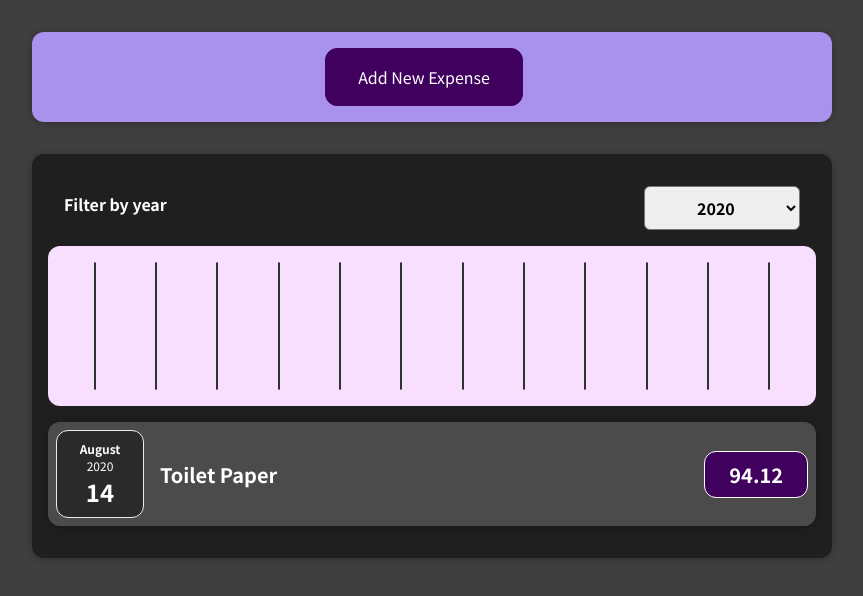
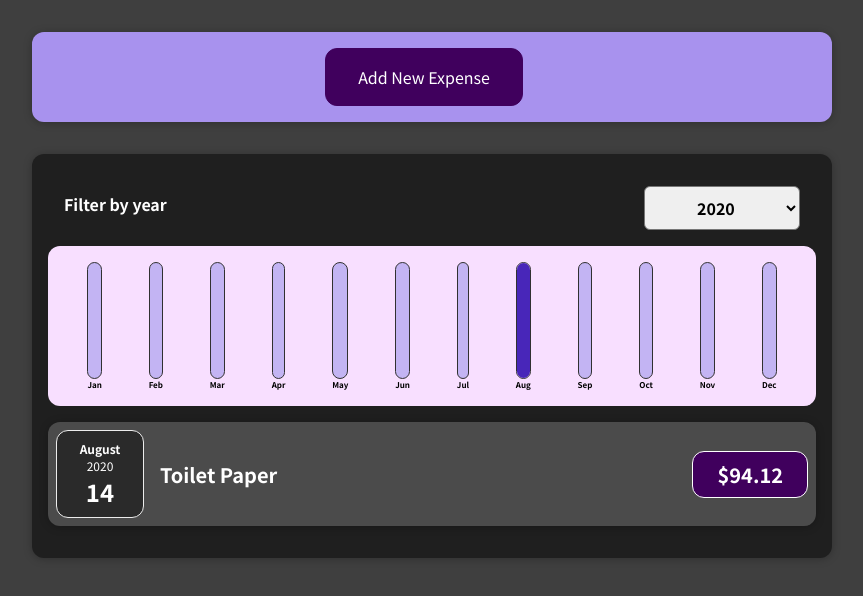
Before and after one commit to laxmanPal/expence-traker, a React (Create React App) app: page / in a window 1280 px wide. Shown: the top 596 px of the page, without its empty margins (208-1071 px from the left). Built offline with nearby package versions, Linux system fonts and the light colour scheme.

Commit message:
fixed Chart data

```diff
--- a/src/App.js
+++ b/src/App.js
@@ -27,17 +27,16 @@ const DUMMY_EXPENSE = [
 function App() {
   const [expenses, setExpenses] = useState(DUMMY_EXPENSE);
 
-  const addDataToArray = (formData) => {
-    setExpenses((prevExpense) => {
-      return [formData, ...prevExpense];
+  const addExpenseHandler = (expense) => {
+    setExpenses((prevExpenses) => {
+      return [expense, ...prevExpenses];
     });
-    console.log(expenses);
   };
 
   return (
     <div>
-      <NewExpense addExpenseData={addDataToArray} />
-      <Expenses item={expenses} />
+          <NewExpense onAddExpense={addExpenseHandler} />
+      <Expenses items={expenses} />
     </div>
   );
 }
--- a/src/components/Chart/Chart.js
+++ b/src/components/Chart/Chart.js
@@ -1,25 +1,22 @@
 import React from "react";
+
+import ChartBar from "./ChartBar";
 import "./Chart.css";
-import ChartBar from "./ChartBar";
 
 const Chart = (props) => {
-  const dataPointsValue = props.dataPoints.map((dataPoint) => {
-    return dataPoint.value;
-  });
-  const totalMaximum = Math.max(...dataPointsValue);
-  console.log(totalMaximum);
+  const dataPointValues = props.dataPoints.map((dataPoint) => dataPoint.value);
+  const totalMaximum = Math.max(...dataPointValues);
+
   return (
     <div className="chart">
-      {props.dataPoints.map((dataPoint) => {
-        return (
-          <ChartBar
-            key={dataPoint.lable}
-            maxValue={totalMaximum}
-            value={dataPoint.value}
-            lable={dataPoint.lable}
-          />
-        );
-      })}
+      {props.dataPoints.map((dataPoint) => (
+        <ChartBar
+          key={dataPoint.label}
+          value={dataPoint.value}
+          maxValue={totalMaximum}
+          label={dataPoint.label}
+        />
+      ))}
     </div>
   );
 };
--- a/src/components/Expenses/ExpenseChart.js
+++ /dev/null
@@ -1,29 +0,0 @@
-import React from "react";
-import Chart from "../Chart/Chart";
-
-const ExpenseChart = (props) => {
-  const chartDataPoints = [
-    { lable: "Jan", value: 0 },
-    { lable: "Feb", value: 0 },
-    { lable: "Mar", value: 0 },
-    { lable: "Apr", value: 0 },
-    { lable: "May", value: 0 },
-    { lable: "Jun", value: 0 },
-    { lable: "Jul", value: 0 },
-    { lable: "Aug", value: 0 },
-    { lable: "Sep", value: 0 },
-    { lable: "Oct", value: 0 },
-    { lable: "Nov", value: 0 },
-    { lable: "Dec", value: 0 },
-  ];
-
-  for (const expense of props.expenses) {
-    const expenseMonth = expense.date.getMonth(); //starting at 0 => Jan => 0
-    console.log((chartDataPoints[expenseMonth].value += expense.amount));
-    chartDataPoints[expenseMonth].value += expense.amount;
-  }
-
-  return <Chart dataPoints={chartDataPoints} />;
-};
-
-export default ExpenseChart;
--- a/src/components/Expenses/ExpenseDate.js
+++ b/src/components/Expenses/ExpenseDate.js
@@ -1,12 +1,12 @@
 import React from "react";
+
 import "./ExpenseDate.css";
 
 const ExpenseDate = (props) => {
-  // const date = props.date;
-
   const month = props.date.toLocaleString("en-US", { month: "long" });
   const day = props.date.toLocaleString("en-US", { day: "2-digit" });
   const year = props.date.getFullYear();
+
   return (
     <div className="expense-date">
       <div className="expense-date__month">{month}</div>
--- a/src/components/Expenses/ExpenseItem.js
+++ b/src/components/Expenses/ExpenseItem.js
@@ -1,16 +1,20 @@
 import React from "react";
+
+import ExpenseDate from "./ExpenseDate";
 import Card from "../UI/Card";
-import ExpenseDate from "./ExpenseDate";
 import "./ExpenseItem.css";
+
 const ExpenseItem = (props) => {
   return (
+    <li>
       <Card className="expense-item">
         <ExpenseDate date={props.date} />
         <div className="expense-item__description">
           <h2>{props.title}</h2>
-        <div className="expense-item__price">{props.price}</div>
+          <div className="expense-item__price">${props.amount}</div>
         </div>
       </Card>
+    </li>
   );
 };
 
--- a/src/components/Expenses/Expenses.js
+++ b/src/components/Expenses/Expenses.js
@@ -1,9 +1,10 @@
 import React, { useState } from "react";
+
+import Card from "../UI/Card";
 import ExpensesFilter from "./ExpensesFilter";
-import Card from "../UI/Card";
-import ExpenseItem from "./ExpenseItem";
+import ExpensesList from "./ExpensesList";
+import ExpensesChart from "./ExpensesChart";
 import "./Expenses.css";
-import ExpenseChart from "./ExpenseChart";
 
 const Expenses = (props) => {
   const [filteredYear, setFilteredYear] = useState("2020");
@@ -12,32 +13,21 @@ const Expenses = (props) => {
     setFilteredYear(selectedYear);
   };
 
-  const filteredArr = props.item.filter((expense) => {
+  const filteredExpenses = props.items.filter((expense) => {
     return expense.date.getFullYear().toString() === filteredYear;
   });
 
   return (
-    <Card className="expenses">
-      <ExpensesFilter
-        selected={filteredYear}
-        onFilterYear={filterChangeHandler}
-      />
-      <ExpenseChart expenses={filteredArr} />
-      {filteredArr.length === 0 ? (
-        <h2 className="expenses-list__fallback">No Expenses Found</h2>
-      ) : (
-        filteredArr.map((e) => {
-          return (
-            <ExpenseItem
-              key={e.id}
-              title={e.title}
-              price={e.amount}
-              date={e.date}
-            />
-          );
-        })
-      )}
-    </Card>
+    <div>
+      <Card className="expenses">
+        <ExpensesFilter
+          selected={filteredYear}
+          onChangeFilter={filterChangeHandler}
+        />
+        <ExpensesChart expenses={filteredExpenses} />
+        <ExpensesList items={filteredExpenses} />
+      </Card>
+    </div>
   );
 };
 
--- /dev/null
+++ b/src/components/Expenses/ExpensesChart.js
@@ -0,0 +1,29 @@
+import React from "react";
+
+import Chart from "../Chart/Chart";
+
+const ExpensesChart = (props) => {
+  const chartDataPoints = [
+    { label: "Jan", value: 0 },
+    { label: "Feb", value: 0 },
+    { label: "Mar", value: 0 },
+    { label: "Apr", value: 0 },
+    { label: "May", value: 0 },
+    { label: "Jun", value: 0 },
+    { label: "Jul", value: 0 },
+    { label: "Aug", value: 0 },
+    { label: "Sep", value: 0 },
+    { label: "Oct", value: 0 },
+    { label: "Nov", value: 0 },
+    { label: "Dec", value: 0 },
+  ];
+
+  for (const expense of props.expenses) {
+    const expenseMonth = expense.date.getMonth(); // starting at 0 => January => 0
+    chartDataPoints[expenseMonth].value += expense.amount;
+  }
+
+  return <Chart dataPoints={chartDataPoints} />;
+};
+
+export default ExpensesChart;
--- a/src/components/Expenses/ExpensesFilter.js
+++ b/src/components/Expenses/ExpensesFilter.js
@@ -3,15 +3,15 @@ import React from "react";
 import "./ExpensesFilter.css";
 
 const ExpensesFilter = (props) => {
-  const handleFilterChange = (e) => {
-    props.onFilterYear(e.target.value);
+  const dropdownChangeHandler = (event) => {
+    props.onChangeFilter(event.target.value);
   };
 
   return (
     <div className="expenses-filter">
       <div className="expenses-filter__control">
         <label>Filter by year</label>
-        <select value={props.selected} onChange={handleFilterChange}>
+        <select value={props.selected} onChange={dropdownChangeHandler}>
           <option value="2022">2022</option>
           <option value="2021">2021</option>
           <option value="2020">2020</option>
--- /dev/null
+++ b/src/components/Expenses/ExpensesList.css
@@ -0,0 +1,9 @@
+.expenses-list {
+  list-style: none;
+  padding: 0;
+}
+
+.expenses-list__fallback {
+  color: white;
+  text-align: center;
+}
--- /dev/null
+++ b/src/components/Expenses/ExpensesList.js
@@ -0,0 +1,25 @@
+import React from 'react';
+
+import ExpenseItem from './ExpenseItem';
+import './ExpensesList.css';
+
+const ExpensesList = (props) => {
+  if (props.items.length === 0) {
+    return <h2 className='expenses-list__fallback'>Found no expenses.</h2>;
+  }
+
+  return (
+    <ul className='expenses-list'>
+      {props.items.map((expense) => (
+        <ExpenseItem
+          key={expense.id}
+          title={expense.title}
+          amount={expense.amount}
+          date={expense.date}
+        />
+      ))}
+    </ul>
+  );
+};
+
+export default ExpensesList;
--- a/src/components/NewExpense/NewExpense.js
+++ b/src/components/NewExpense/NewExpense.js
@@ -1,31 +1,38 @@
-import React, { useState } from "react";
-import ExpenseForm from "./ExpenseForm";
-import "./NewExpense.css";
+import React, { useState } from 'react';
+
+import ExpenseForm from './ExpenseForm';
+import './NewExpense.css';
 
 const NewExpense = (props) => {
-  const [showForm, setShowForm] = useState(false);
-  const submitData = (enteredData) => {
-    const addIdWithData = {
-      ...enteredData,
+  const [isEditing, setIsEditing] = useState(false);
+
+  const saveExpenseDataHandler = (enteredExpenseData) => {
+    const expenseData = {
+      ...enteredExpenseData,
       id: Math.random().toString(),
     };
-
-    props.addExpenseData(addIdWithData);
+    props.onAddExpense(expenseData);
+    setIsEditing(false);
   };
 
-  const handleShowForm = () => {
-    setShowForm(true);
+  const startEditingHandler = () => {
+    setIsEditing(true);
   };
 
-  const hideForm = () => {
-    setShowForm(false);
+  const stopEditingHandler = () => {
+    setIsEditing(false);
   };
 
   return (
-    <div className="new-expense">
-      {!showForm && <button onClick={handleShowForm}>Add New Expense</button>}
-      {showForm && (
-        <ExpenseForm handleClick={hideForm} onSubmitingData={submitData} />
+    <div className='new-expense'>
+      {!isEditing && (
+        <button onClick={startEditingHandler}>Add New Expense</button>
+      )}
+      {isEditing && (
+        <ExpenseForm
+          onSaveExpenseData={saveExpenseDataHandler}
+          onCancel={stopEditingHandler}
+        />
       )}
     </div>
   );
```
Also changed, not shown: src/components/NewExpense/ExpenseForm.js (+33 -34 lines), 1 other file (tests, documents, lock files or other folders). Lines whose indentation alone changed are shown as unchanged.
